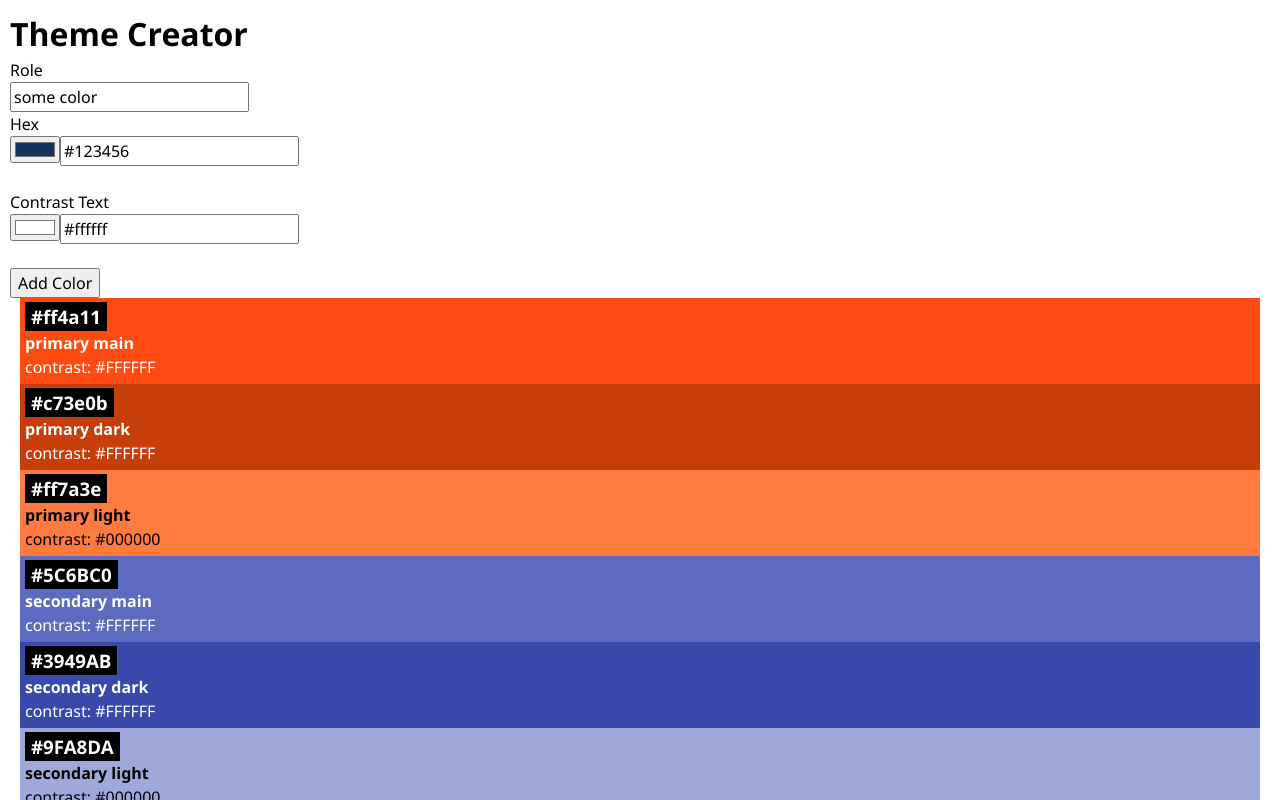
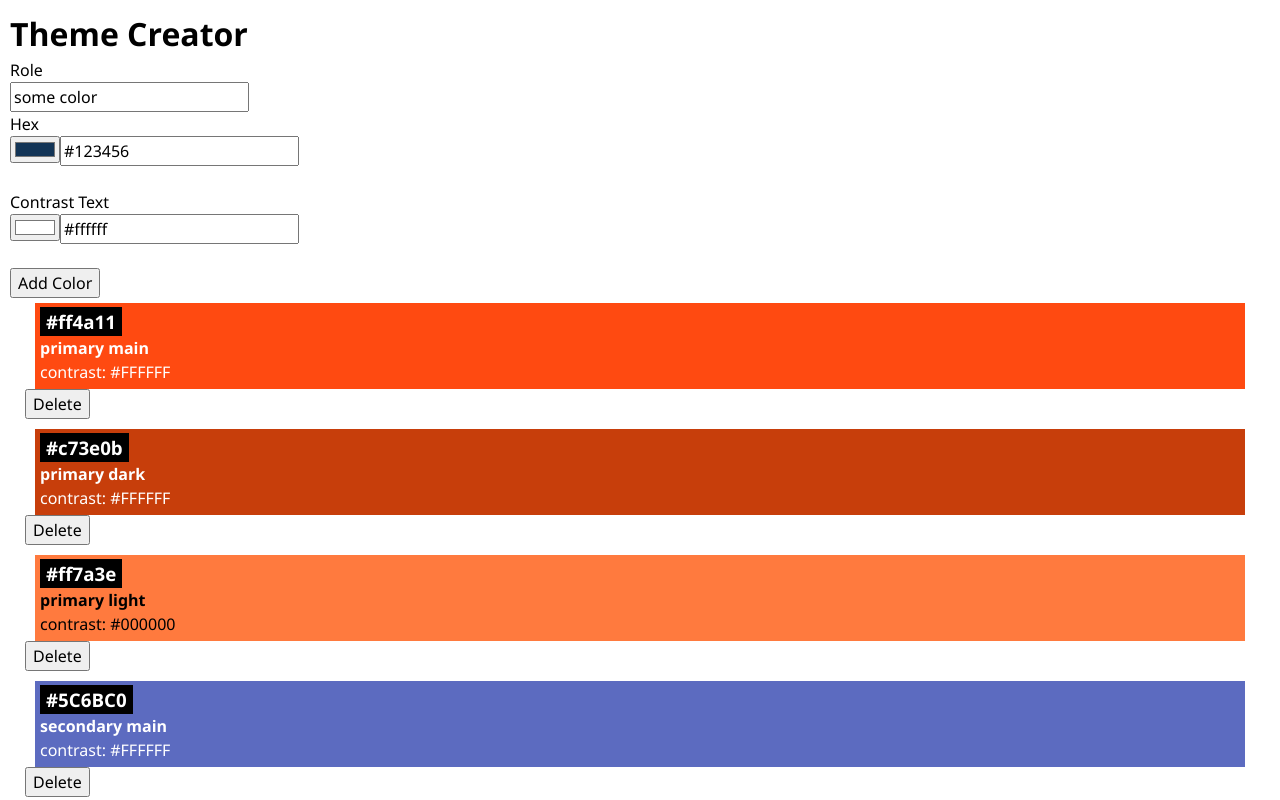
Before and after one commit to BengelAdoma/recap-project-4, a React (Vite) app: page / in a window 1280 px wide. Shown: the top 800 px of the page. Built offline with nearby package versions, Linux system fonts and the light colour scheme.

Commit message:
issues resolved again

```diff
--- a/src/App.jsx
+++ b/src/App.jsx
@@ -3,22 +3,59 @@ import { initialColors } from "./lib/colors";
 import Color from "./Components/Color/Color";
 import "./App.css";
 import ColorForm from "./Components/Color/ColorForm.jsx";
-import { uid } from 'uid';
+import { uid } from "uid";
 
 function App() {
   const [colors, setColors] = useState(initialColors);
+  const [deleteId, setDeleteId] = useState(null); // Track the color to confirm deletion
 
   function handleAddColor(newColor) {
-    setColors([{ id: uid(), ...newColor }, ...colors]);  // Add the new color to the list
+    setColors([{ id: uid(), ...newColor }, ...colors]);
+  }
+
+  function handleDeleteColor(id) {
+    setColors(colors.filter((color) => color.id !== id)); // Remove the color with the specified id
+    setDeleteId(null); // Reset confirmation state
+  }
+
+  function confirmDeleteColor(id) {
+    setDeleteId(id); // Set the id of the color to be deleted
+  }
+
+  function cancelDelete() {
+    setDeleteId(null); // Cancel the delete action
   }
 
   return (
     <>
       <h1>Theme Creator</h1>
-      <ColorForm onSubmit={handleAddColor} />  {/* Pass the handler to the form */}
-      {colors.map((color) => (
-        <Color key={color.id} color={color} />
-      ))}
+      <ColorForm onSubmit={handleAddColor} />
+
+      {colors.length === 0 ? (
+        <p className="color-card-highlight">
+          No colors available. Add some colors to get started!
+        </p>
+      ) : (
+        colors.map((color) => (
+          <div key={color.id} className="color-card">
+            <Color color={color} />
+            {deleteId === color.id ? (
+              <div className="color-card-highlight">
+                <p>Really delete?</p>
+                <button onClick={() => handleDeleteColor(color.id)}>Delete</button>
+                <button onClick={cancelDelete}>Cancel</button>
+              </div>
+            ) : (
+              <button
+                className="delete-button"
+                onClick={() => confirmDeleteColor(color.id)}
+              >
+                Delete
+              </button>
+            )}
+          </div>
+        ))
+      )}
     </>
   );
 }
```
